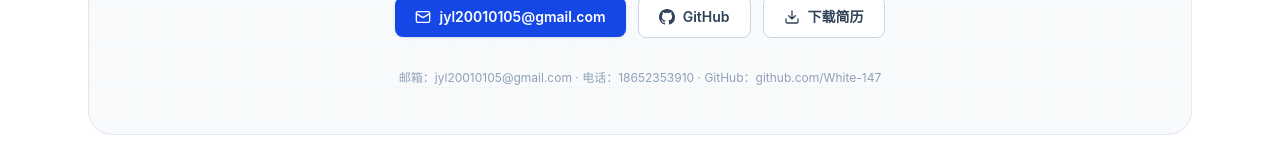
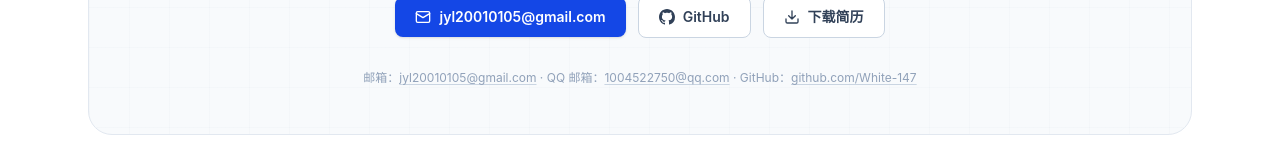
Before and after one commit to White-147/jyl-site, a React (Vite) app: page / in a window 1280 px wide. Shown: the part 8580-8740 px from the top of the page. Built offline with nearby package versions, Linux system fonts and the light colour scheme.

Commit message:
fix: 移除公开电话，新增 QQ 邮箱联系方式

```diff
--- a/src/components/Contact.tsx
+++ b/src/components/Contact.tsx
@@ -57,7 +57,18 @@ export default function Contact() {
                 </a>
               </div>
               <p className="mt-8 text-xs text-slate-400 dark:text-slate-500">
-                邮箱：{profile.email} · 电话：{profile.phone} · GitHub：{profile.githubLabel}
+                邮箱：
+                <a href={`mailto:${profile.email}`} className="underline decoration-slate-300 underline-offset-2 hover:text-blue-600 dark:decoration-slate-600">
+                  {profile.email}
+                </a>
+                {' · '}QQ 邮箱：
+                <a href={`mailto:${profile.emailQq}`} className="underline decoration-slate-300 underline-offset-2 hover:text-blue-600 dark:decoration-slate-600">
+                  {profile.emailQq}
+                </a>
+                {' · '}GitHub：
+                <a href={profile.github} target="_blank" rel="noreferrer" className="underline decoration-slate-300 underline-offset-2 hover:text-blue-600 dark:decoration-slate-600">
+                  {profile.githubLabel}
+                </a>
               </p>
             </div>
           </div>
--- a/src/data/profile.ts
+++ b/src/data/profile.ts
@@ -11,7 +11,7 @@ export const profile = {
   title: 'AI 应用平台型全栈工程师',
   subtitle: '数据科学与大数据技术本科 · 数据工程 / 业务系统交付 / Windows 原生桌面端工程化',
   email: 'jyl20010105@gmail.com',
-  phone: '18652353910',
+  emailQq: '1004522750@qq.com',
   github: 'https://github.com/White-147',
   githubLabel: 'github.com/White-147',
   resumeUrl: '/resume.pdf',
@@ -37,7 +37,7 @@ export const profile = {
   title: string
   subtitle: string
   email: string
-  phone: string
+  emailQq: string
   github: string
   githubLabel: string
   resumeUrl: string
```
